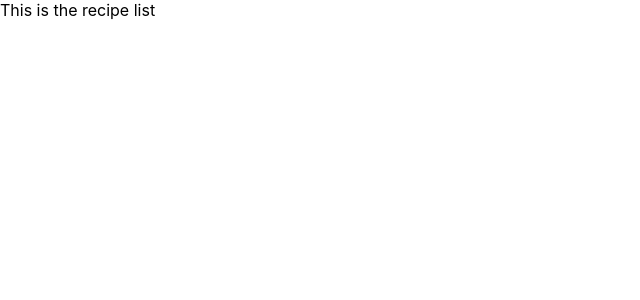
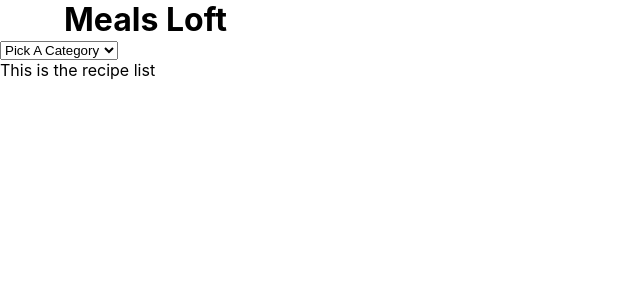
Before and after one commit to Maryjanee/Jobs-Loft, a React (Create React App) app: page / in a window 1280 px wide. Shown: the top 300 px of the page, without its empty margins (0-640 px from the left). Built offline with nearby package versions, Linux system fonts and the light colour scheme.

Commit message:
Add CategoryFilter and Header

```diff
--- a/package.json
+++ b/package.json
@@ -8,6 +8,7 @@
     "@testing-library/user-event": "^12.6.3",
     "axios": "^0.21.1",
     "latest-version": "^5.1.0",
+    "node-sass": "^5.0.0",
     "npm": "^7.5.3",
     "prop-types": "^15.7.2",
     "react": "^17.0.1",
--- a/src/components/App.js
+++ b/src/components/App.js
@@ -1,12 +1,18 @@
+import '../styles/App.scss';
+
 import {
   Switch, Route, Redirect,
 } from 'react-router-dom';
 import RecipeList from '../containers/RecipeList';
 import Recipe from '../containers/Recipe';
+import Header from './Header';
+import CategoryFilter from './CategoryFilter';
 
 const App = () => (
   <Switch>
     <div className="App">
+      <Header />
+      <CategoryFilter />
       <Route path="/" exact component={RecipeList} />
       <Route path="/recipe/:recipe" exact component={Recipe} />
       <Redirect path="/" />
--- /dev/null
+++ b/src/components/CategoryFilter.js
@@ -0,0 +1,12 @@
+const CategoryFilter = () => (
+  <select>
+    <option value="All">Pick A Category</option>
+    <option value="All">All</option>
+    <option value="breakfast">BreakFast</option>
+    <option value="lunch">Lunch</option>
+    <option value="dinner">Dinner</option>
+
+  </select>
+);
+
+export default CategoryFilter;
--- /dev/null
+++ b/src/components/Header.js
@@ -0,0 +1,9 @@
+const Header = () => (
+  <header>
+    <div className="container">
+      <h1>Meals Loft</h1>
+    </div>
+  </header>
+);
+
+export default Header;
--- a/src/index.css
+++ b/src/index.css
@@ -1,3 +1,5 @@
+
+
 body {
   margin: 0;
   font-family: -apple-system, BlinkMacSystemFont, 'Segoe UI', 'Roboto', 'Oxygen',
--- /dev/null
+++ b/src/styles/App.scss
@@ -0,0 +1,14 @@
+*{
+    margin:0;
+    padding:0;
+    box-sizing: border-box;
+}
+
+.container{
+    margin:0 auto;
+    width:90%;
+}
+
+.d-flex{
+    display: flex;
+}
```
Also changed, not shown: src/App.css (added), 1 other file (tests, documents, lock files or other folders).
